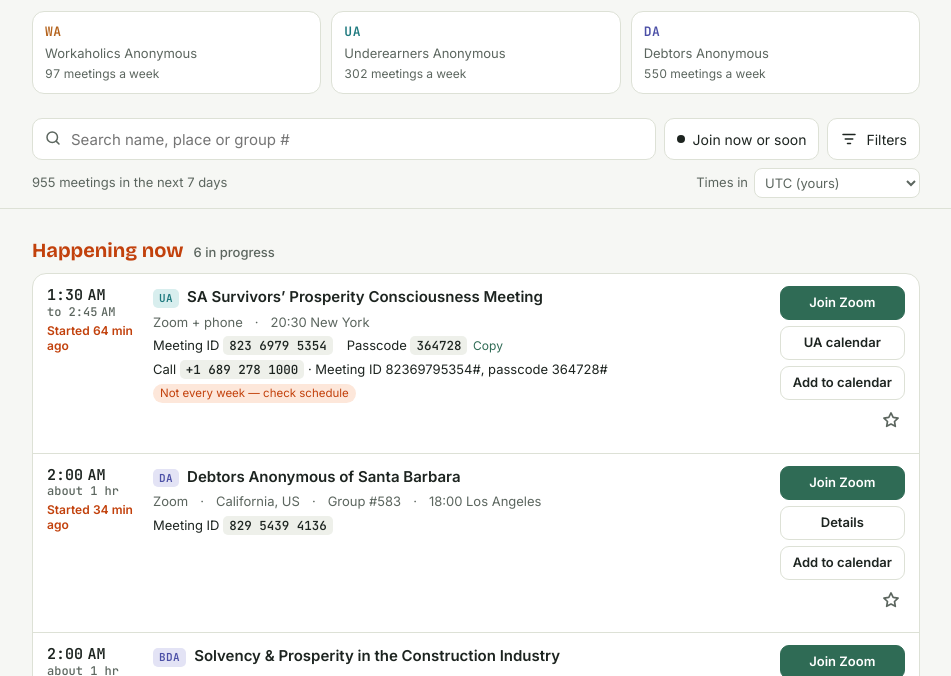
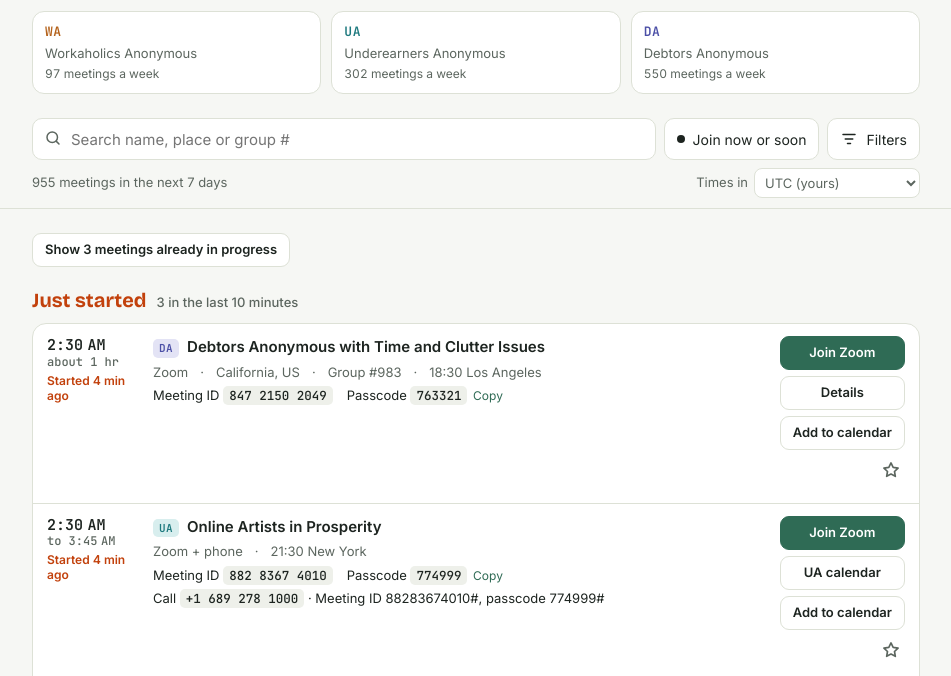
Before and after one commit to vitalartsorg/recoveryat-work, a plain HTML site: page index.html in a window 1280 px wide. Shown: the part 124-800 px from the top of the page, without its empty margins (164-1115 px from the left). Drawn offline with nearby package versions, Linux system fonts and the light colour scheme.

Commit message:
Weekly meeting refresh

```diff
--- a/index.html
+++ b/index.html
@@ -152,6 +152,7 @@ main { padding-block: 8px 40px; }
 .star[aria-pressed="true"] { color: var(--star); }
 .star svg { width: 20px; height: 20px; }
 .empty { text-align: center; padding: 40px 16px; color: var(--muted); background: var(--surface); border: 1px dashed var(--line); border-radius: 14px; margin-top: 18px; }
+.inprog { display: flex; margin-top: 16px; }
 .more { display: flex; justify-content: center; margin-top: 18px; }
 footer { border-top: 1px solid var(--line); padding-block: 22px 40px; color: var(--muted); font-size: 13px; }
 footer p { margin: 0 0 8px; max-width: 70ch; }
@@ -258,6 +259,7 @@ const PLATS = [
 const COMMUNITY = ['Women', 'Men', 'LGBTQ+', 'BIPOC', 'Business'];
 const FORMATS = ['Beginners', 'Step Study', 'Literature', 'Speaker', 'Meditation', 'Writing', 'Visions', 'Closed'];
 const PAGE = 120;
+const JUST_STARTED_MS = 10 * 60000;
 
 /* ---------- storage (per-viewer convenience only) ---------- */
 const store = {
@@ -528,9 +530,22 @@ function render() {
 
   let html = '';
   let shown = 0;
-  if (live.length) {
-    html += `<section class="day now"><h2>Happening now <span>${live.length} in progress</span></h2><div class="rows">`;
-    for (const o of live) { if (shown >= state.shown) break; html += rowHtml(o, now); shown++; }
+  // Lead with what you can still catch: meetings that started in the last 10 minutes, then upcoming ones.
+  // Meetings that have been going longer sit behind a button.
+  const justStarted = live.filter(o => now - o.s <= JUST_STARTED_MS);
+  const earlier = live.filter(o => now - o.s > JUST_STARTED_MS);
+  const showEarlier = state.showLive || state.ready;
+  if (earlier.length) {
+    html += `<div class="inprog"><button class="btn" id="liveBtn" type="button" aria-expanded="${showEarlier}">${showEarlier ? 'Hide' : 'Show'} ${earlier.length} meeting${earlier.length === 1 ? '' : 's'} already in progress</button></div>`;
+    if (showEarlier) {
+      html += `<section class="day now"><h2>Already in progress <span>started more than 10 minutes ago</span></h2><div class="rows">`;
+      for (const o of earlier) html += rowHtml(o, now);
+      html += '</div></section>';
+    }
+  }
+  if (justStarted.length) {
+    html += `<section class="day now"><h2>Just started <span>${justStarted.length} in the last 10 minutes</span></h2><div class="rows">`;
+    for (const o of justStarted) { html += rowHtml(o, now); shown++; }
     html += '</div></section>';
   }
   let curKey = '';
@@ -581,6 +596,7 @@ document.addEventListener('click', e => {
     return;
   }
   if (e.target.id === 'moreBtn') { state.shown += PAGE; render(); }
+  if (e.target.id === 'liveBtn') { state.showLive = !state.showLive; render(); }
 });
 function selectText(el) { try { const r = document.createRange(); r.selectNodeContents(el); const s = getSelection(); s.removeAllRanges(); s.addRange(r); } catch (e) {} }
 
```
